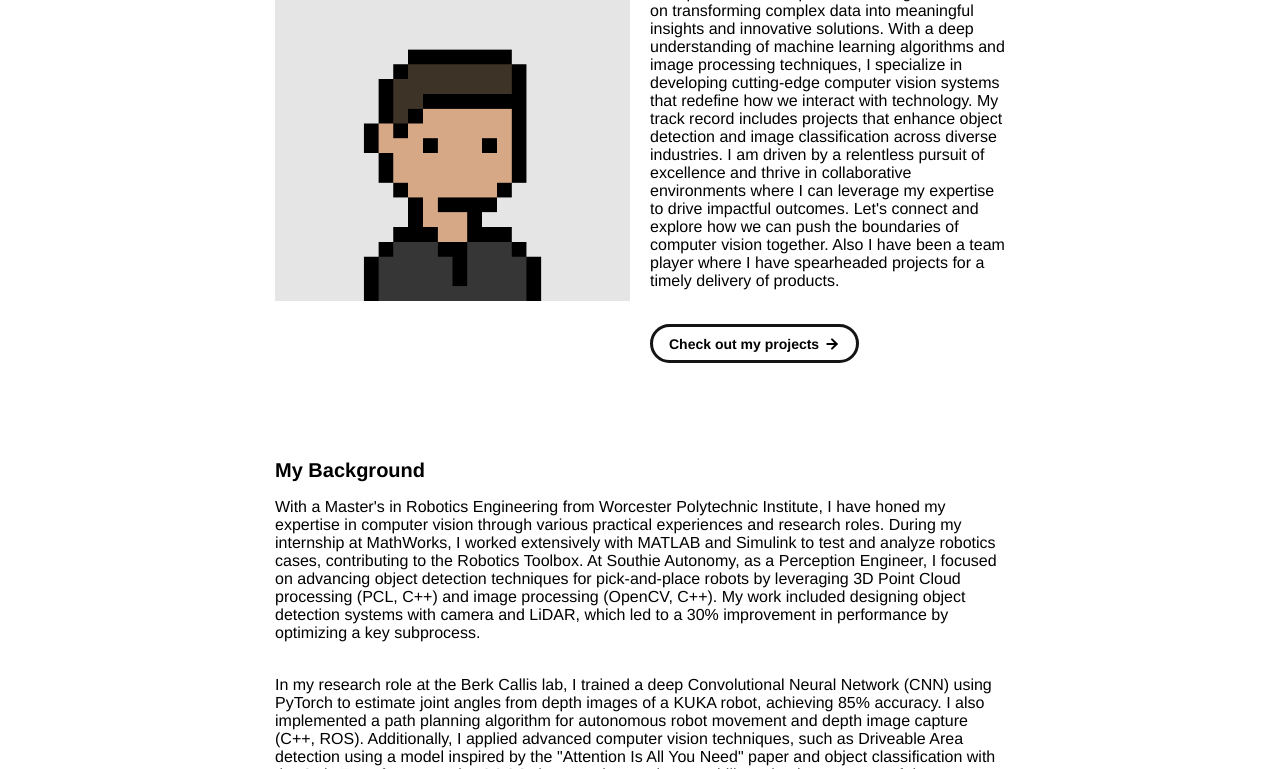
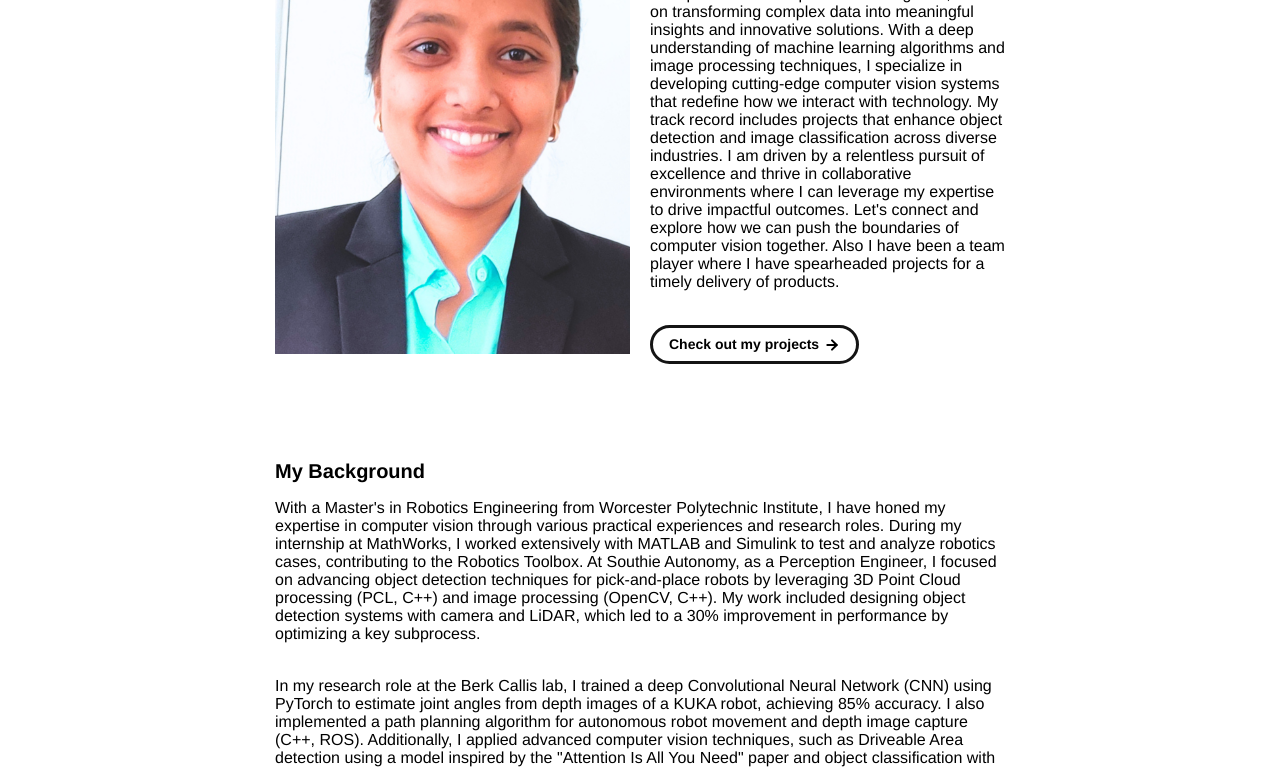
Before and after one commit to Akshata1801/akshatapore.github.io, a plain HTML site: page index.html in a window 1280 px wide. Shown: the part 331-1100 px from the top of the page. Drawn offline with Linux system fonts and the light colour scheme.

Commit message:
Update index.html

```diff
--- a/index.html
+++ b/index.html
@@ -50,8 +50,8 @@
             - Change the number to point to your Unemployable & replace the OpenSea link with your own
             - If you aren't using an Unemployable as your image, remove the entire "a" element
           -->
-          <img src="./assets/images/1311.png" class="portfolio-header-image">
-          <a class="no-underline" target="_blank" href="https://opensea.io/assets/0xe0be388ab81c47b0f098d2030a1c9ef190691a8a/1311">
+          <img src="./assets/images/My_Photo_1.png" class="portfolio-header-image">
+          <!--<a class="no-underline" target="_blank" href="https://opensea.io/assets/0xe0be388ab81c47b0f098d2030a1c9ef190691a8a/1311">-->
             <span class="image-caption"></span>
           </a>
         </div>
```
